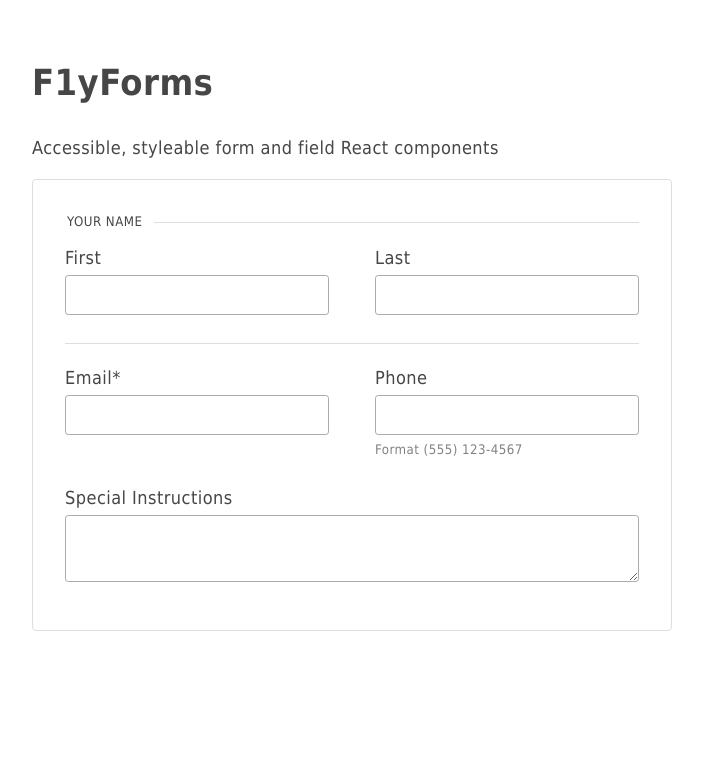
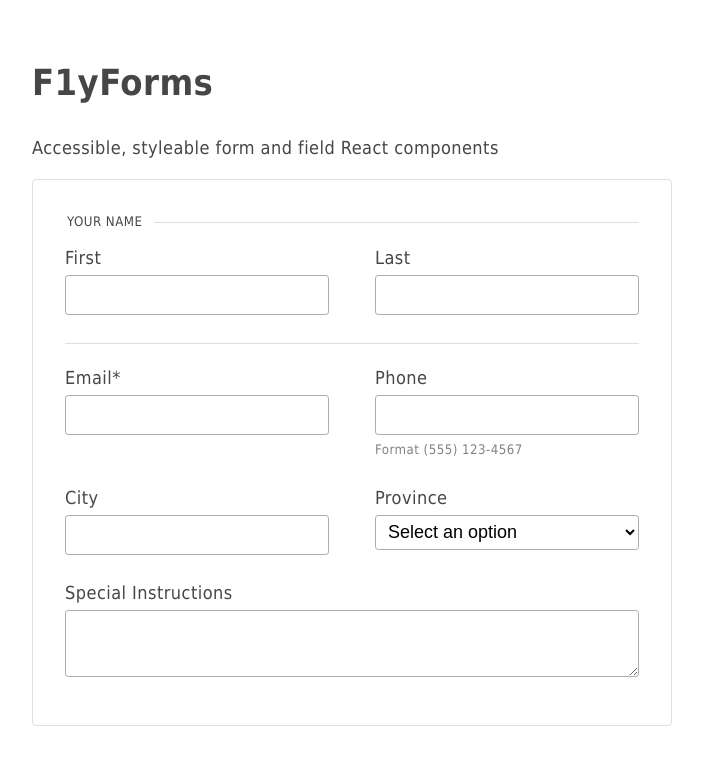
Before and after one commit to stephenbelyea/F1yForms, a React (Create React App) app: page / in a window 1280 px wide. Shown: the top 764 px of the page, without its empty margins (288-991 px from the left). Built offline with nearby package versions, Linux system fonts and the light colour scheme.

Commit message:
Select option component.

```diff
--- a/src/App.js
+++ b/src/App.js
@@ -3,7 +3,9 @@ import {
     F1yForm,
     F1yFieldset,
     F1yField,
-    F1yTextArea
+    F1yTextArea,
+    F1ySelect,
+    F1ySelectOption
   } from './components/F1yForms/';
 
 class App extends Component {
@@ -48,6 +50,20 @@ class App extends Component {
               description="Format (555) 123-4567"
             />
           </div>
+          <div className="row row--halves">
+            <F1yField
+              id="city"
+              label="City"
+            />
+            <F1ySelect
+              id="province"
+              label="Province"
+            >
+              <F1ySelectOption
+                label="Select an option"
+              />
+            </F1ySelect>
+          </div>
           <F1yTextArea
             id="instructions"
             label="Special Instructions"
--- a/src/components/F1yForms/f1yforms-simple.css
+++ b/src/components/F1yForms/f1yforms-simple.css
@@ -40,12 +40,16 @@
 }
 
 .f1y-form--simple .f1y-field__input {
-  border: solid .1rem #ababab;
+  border: solid .1rem #acacac;
   border-radius: .2rem;
   background: #fff;
   padding: .35rem .5rem;
   line-height: 1.5;
   font-size: inherit;
+}
+
+.f1y-form--simple .f1y-field--select .f1y-field__input {
+  height: 2.5rem;
 }
 
 .f1y-form--simple .f1y-field__label {
--- a/src/components/F1yForms/index.js
+++ b/src/components/F1yForms/index.js
@@ -78,7 +78,8 @@ const F1yField = ({
   description = defaultStr,
   error = defaultStr,
   type = defaultFieldType,
-  required = defaultBool
+  required = defaultBool,
+  disabled = defaultBool
 }) => (
   <div className={`f1y-field f1y-field--basic`}>
     <div className="f1y-field__wrap">
@@ -89,6 +90,7 @@ const F1yField = ({
         className="f1y-field__input"
         aria-describedby={describedBy(id, description, error)}
         aria-required={required}
+        disabled={disabled}
         onChange={change}
         onFocus={focus}
         onBlur={blur}
@@ -114,7 +116,8 @@ const F1yTextArea = ({
   value = defaultStr,
   description = defaultStr,
   error = defaultStr,
-  required = defaultBool
+  required = defaultBool,
+  disabled = defaultBool
 }) => (
   <div className={`f1y-field f1y-field--textarea`}>
     <div className="f1y-field__wrap">
@@ -124,6 +127,7 @@ const F1yTextArea = ({
         className="f1y-field__input"
         aria-describedby={describedBy(id, description, error)}
         aria-required={required}
+        disabled={disabled}
         onChange={change}
         onFocus={focus}
         onBlur={blur}
@@ -141,9 +145,66 @@ const F1yTextArea = ({
 )
 
 
+const F1ySelect = ({
+  label = defaultRequired('F1yTextArea', 'label'),
+  id = defaultRequired('F1yTextArea', 'id'),
+  change = defaultFunc,
+  focus = defaultFunc,
+  blur = defaultFunc,
+  value = defaultStr,
+  description = defaultStr,
+  error = defaultStr,
+  required = defaultBool,
+  disabled = defaultBool,
+  children
+}) => (
+  <div className={`f1y-field f1y-field--select`}>
+    <div className="f1y-field__wrap">
+      <select
+        id={id}
+        value={value}
+        className="f1y-field__input"
+        aria-describedby={describedBy(id, description, error)}
+        aria-required={required}
+        disabled={disabled}
+        onChange={change}
+        onFocus={focus}
+        onBlur={blur}
+      >
+        {children}
+      </select>
+      <label
+        htmlFor={id}
+        className="f1y-field__label"
+      >
+        {label}
+      </label>
+    </div>
+    {showDescription(id, error, 'error')}
+    {showDescription(id, description)}
+  </div>
+)
+
+
+const F1ySelectOption = ({
+  value = defaultStr,
+  label = defaultStr,
+  disabled = defaultBool
+}) => (
+  <option
+    value={value}
+    disabled={disabled}
+  >
+    {label}
+  </option>
+)
+
+
 export {
   F1yForm,
   F1yFieldset,
   F1yField,
-  F1yTextArea
+  F1yTextArea,
+  F1ySelect,
+  F1ySelectOption
 }
```
